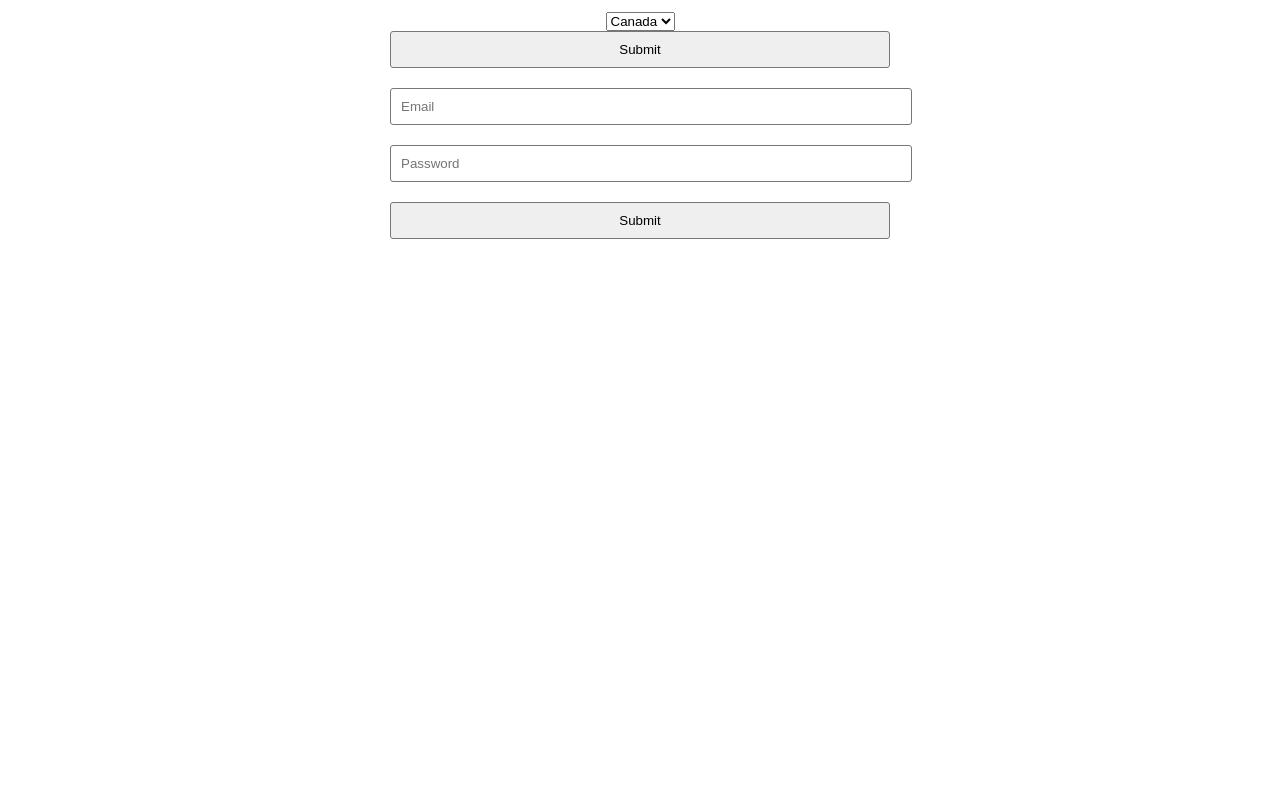
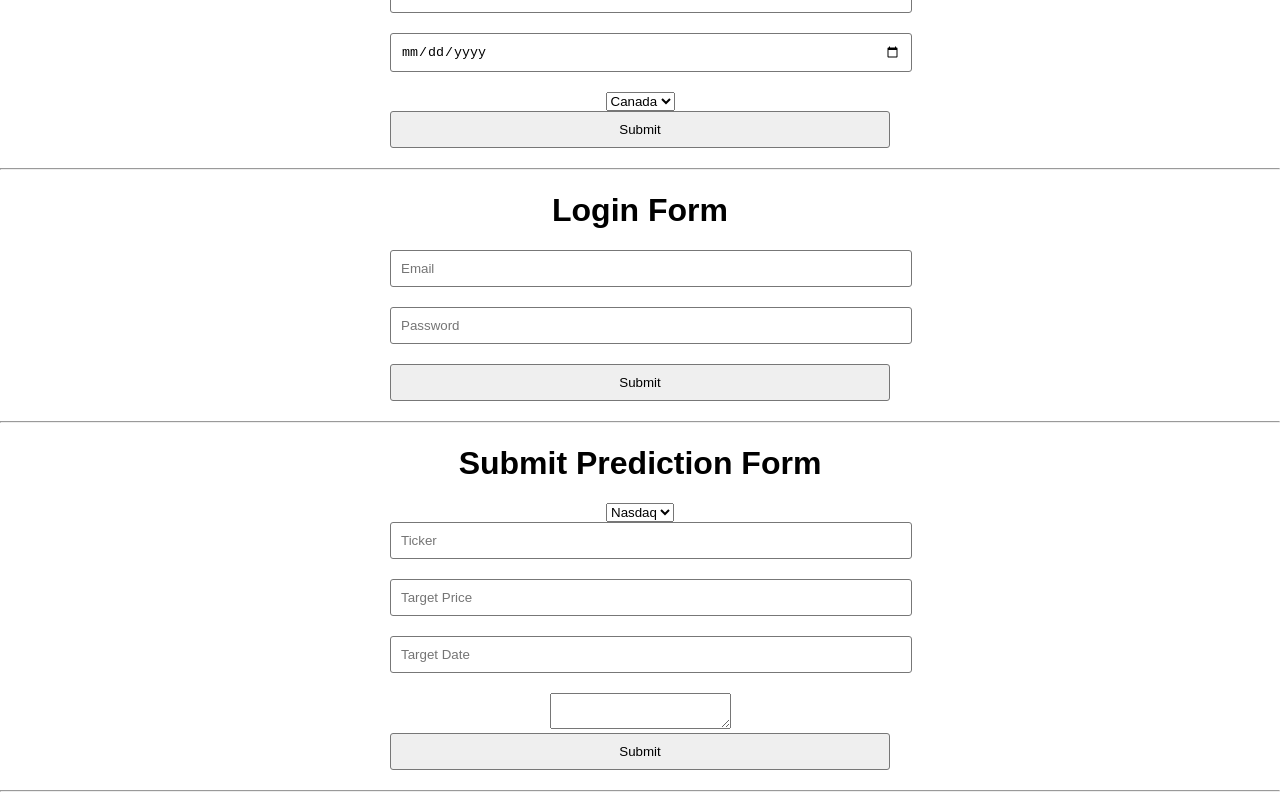
Before and after one commit to judearavinda/FFReact, a React (Create React App) app: page / in a window 1280 px wide. Shown: the part 599-1399 px from the top of the page. Before the commit the page ends 858 px from the top, so only its background shows below. Built offline with nearby package versions, Linux system fonts and the light colour scheme.

Commit message:
Added prediction form
Co-authored-by: Jude Tillekeratne <judecanada911@hotmail.com>

```diff
--- a/src/App.js
+++ b/src/App.js
@@ -3,6 +3,7 @@ import logo from './logo.svg';
 import './App.css';
 import Login from './components/Login'
 import Register from './components/Register'
+import SubmitPrediction from './components/SubmitPrediction'
 import "./styles.css";
 
 function App() {
@@ -10,8 +11,16 @@ function App() {
     <div className="App">
       <header className="App-header">
         <img src={logo} className="App-logo" alt="logo" />
+
+          <h1>Register Form</h1>
           <Register />
+          <hr></hr>
+          <h1>Login Form</h1>
           <Login />
+          <hr></hr>
+          <h1>Submit Prediction Form</h1>
+          <SubmitPrediction />
+          <hr></hr>
       </header>
     </div>
   );
--- a/src/components/Login.js
+++ b/src/components/Login.js
@@ -1,16 +1,36 @@
 import React from 'react';
 import { useForm } from 'react-hook-form';
+import axios from 'axios'
 
 export default function Login() {
   const { register, handleSubmit, errors } = useForm();
-  const onSubmit = data => console.log(data);
-  console.log(errors);
+  const onSubmit = data => {
+    console.log(data);
+    console.log("what up yo");
+    var bodyFormData = new FormData();
+    bodyFormData.set("email", data.Email);
+    bodyFormData.set("password", data.Password);
+    axios({
+      method: 'post',
+      url: 'localhost:8000/api/user/login',
+      data: bodyFormData,
+      headers: {'Content-Type': "application/json" }
+      })
+      .then(function (response) {
+          //handle success
+          console.log(response);
+      })
+      .catch(function (error) {
+          //handle error
+          console.log("what up")
+          console.log(error);
+      })
+  }
 
   return (
     <form onSubmit={handleSubmit(onSubmit)}>
       <input type="email" placeholder="Email" name="Email" ref={register({required: true})} />
       <input type="text" placeholder="Password" name="Password" ref={register({required: true, min: 8})} />
-
       <input type="submit" />
     </form>
   );
--- /dev/null
+++ b/src/components/SubmitPrediction.js
@@ -0,0 +1,24 @@
+import React from 'react';
+import { useForm } from 'react-hook-form';
+
+export default function SubmitPrediction() {
+  const { register, handleSubmit, errors } = useForm();
+  const onSubmit = data => console.log(data);
+  console.log(errors);
+
+  return (
+    <form onSubmit={handleSubmit(onSubmit)}>
+      <select name="Market" ref={register({ required: true })}>
+        <option value="Nasdaq">Nasdaq</option>
+        <option value=" NYSE"> NYSE</option>
+        <option value=" TSX"> TSX</option>
+      </select>
+      <input type="text" placeholder="Ticker" name="Ticker" ref={register({required: true})} />
+      <input type="text" placeholder="Target Price" name="Target Price" ref={register({required: true, max: 1000000})} />
+      <input type="datetime" placeholder="Target Date" name="Target Date" ref={register({required: true})} />
+      <textarea name="Note" ref={register} />
+
+      <input type="submit" />
+    </form>
+  );
+}
```
